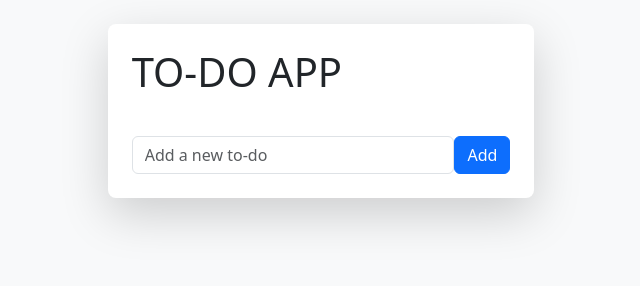
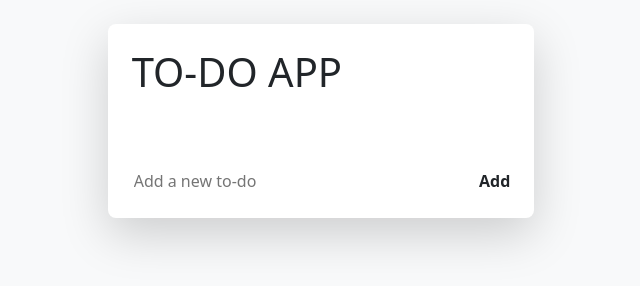
Before and after one commit to nrqrmz/to-do-app, a plain HTML site: page index.html in a window 1280 px wide. Shown: the whole page, without its empty margins (319-959 px from the left). Drawn offline with nearby package versions, Linux system fonts and the light colour scheme.

Commit message:
add styles to display the app in a black and white color palette

```diff
--- a/assets/styles.css
+++ b/assets/styles.css
@@ -1,3 +1,18 @@
 [v-cloak] {
   display: none;
 }
+
+.bw-input {
+  border: none;
+  outline: none;
+  flex: 1;
+}
+
+.bw-btn {
+  all: unset;
+  font-weight: bold;
+}
+
+input[type="checkbox"] {
+  accent-color: black;
+}
--- a/index.html
+++ b/index.html
@@ -12,7 +12,7 @@
     <div id="app" v-cloak>
       <div class="d-flex justify-content-center mt-4">
         <div class="bg-white p-4 shadow-lg col-11 col-md-6 col-lg-4 rounded-3">
-          <h1>TO-DO APP</h1>
+          <h1>TO-DO APP</h1><br>
           <ul class="list-unstyled">
             <li v-for="(todo, index) in todos">
               <div class="d-flex justify-content-between">
@@ -26,8 +26,8 @@
           </ul>
           <br>
           <div class="d-flex">
-            <input v-model="newTodo" type="text" placeholder="Add a new to-do" class="form-control">
-            <input type="submit" value="Add" class="btn btn-primary" v-on:click="addTodo">
+            <input v-model="newTodo" type="text" placeholder="Add a new to-do" class="bw-input">
+            <input type="submit" value="Add" class="bw-btn" v-on:click="addTodo">
           </div>
         </div>
       </div>
```
